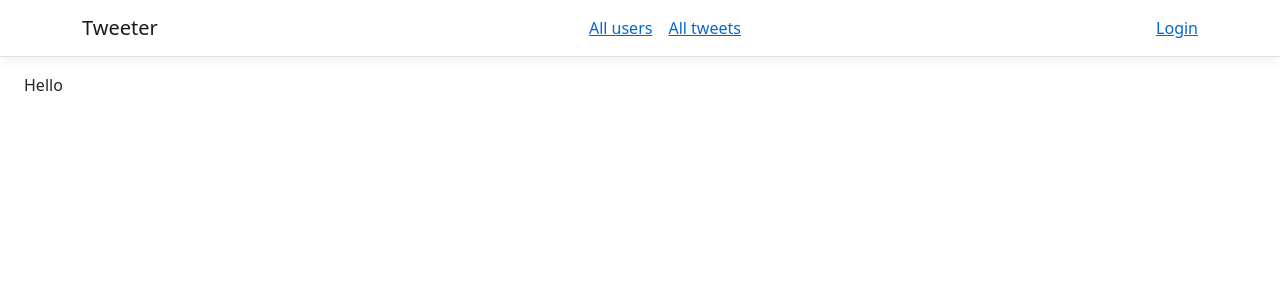
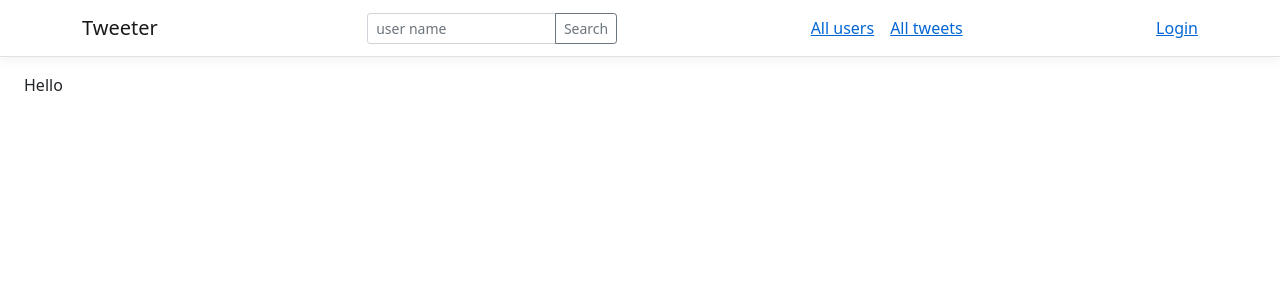
Before and after one commit to olganos/tweeter-messages-frontend, a React (Create React App) app in the folder FrontendBff/ClientApp/: page / in a window 1280 px wide. Shown: the top 300 px of the page. Built offline with nearby package versions, Linux system fonts and the light colour scheme; no server answers.

Commit message:
added search input and a button

```diff
--- a/FrontendBff/ClientApp/src/components/header/NavMenu.js
+++ b/FrontendBff/ClientApp/src/components/header/NavMenu.js
@@ -1,5 +1,5 @@
 import { NavLink, Link } from 'react-router-dom';
-import { Navbar, NavbarBrand, Nav, NavItem } from 'reactstrap';
+import { Navbar, NavbarBrand, Nav, NavItem, Input, InputGroup, Button } from 'reactstrap';
 import styles from './NavMenu.module.scss';
 import UserInfo from './UserInfo';
 
@@ -19,6 +19,18 @@ export default function Header() {
     <header>
       <Navbar className={`border-bottom ${styles.boxShadow} mb-3`} container light>
         <NavbarBrand tag={Link} to="/">Tweeter</NavbarBrand>
+        <InputGroup style={{ "width": "250px" }} size="sm">
+          <Input
+            placeholder="user name"
+          />
+          <Button
+            color="secondary"
+            outline
+            onClick={(e) => console.log(e)}
+          >
+            Search
+          </Button>
+        </InputGroup>
         <Nav className="d-flex flex-row">
           {/* on the main page show user name, user's tweets and a form for a new tweet */}
           {/* if not athenticated, redirect to identity server */}
@@ -33,7 +45,7 @@ export default function Header() {
           </NavItem>
           <NavItem>
             <NavLink
-              to="/all-tweets" //todo: Tweets (all, but rectric somehow - by pages of load dinamically)
+              to="/all-tweets" //todo: Tweets (all, but rectrict somehow - by pages of load dinamically)
               style={getNavStyle}
               end
             >
```
